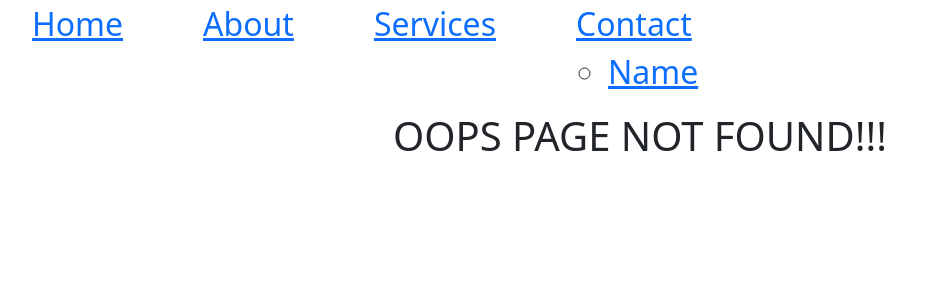
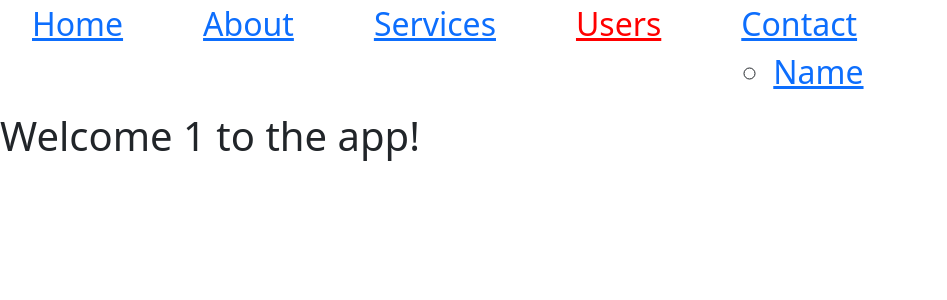
Before and after one commit to karan-verma108/ReactJs2024, a React (Create React App) app: page /users/1 in a window 1280 px wide. Before the commit this address had no page. Shown: the top 300 px of the page, without its empty margins (0-947 px from the left). Built offline with nearby package versions, Linux system fonts and the light colour scheme.

Commit message:
useparams hook

```diff
--- a/src/ReactRouter/App.jsx
+++ b/src/ReactRouter/App.jsx
@@ -7,6 +7,7 @@ import Name from "./Name";
 import ErrorPage from "./ErrorPage";
 import Navbar from "./Navbar";
 import Services from "./Services";
+import User from "./User";
 
 const App = () => {
     return (
@@ -17,7 +18,8 @@ const App = () => {
                 <Route path="/about" element={<About />} />
                 <Route path="/contact" element={<Contact />} />
                 <Route path="/contact/name" element={<Name title='WWE' />} />
-                <Route path="/services" element={<Services title='Service' />}/>
+                <Route path="/services" element={<Services title='Service' />} />
+                <Route path="/users/:fname" element={<User />} />
                 <Route path="*" element={<ErrorPage />} />
             </Routes>
         </>
--- a/src/ReactRouter/Navbar.jsx
+++ b/src/ReactRouter/Navbar.jsx
@@ -8,6 +8,7 @@ const Navbar = () => {
             <li> <NavLink to='/'>Home</NavLink></li>
             <li> <NavLink to='/about'>About</NavLink></li>
             <li> <NavLink to='/services'>Services</NavLink></li>
+            <li> <NavLink to='/users'>Users</NavLink></li>
             <li> <NavLink to='/contact'>Contact </NavLink>
                 <ul>
                     <li> <NavLink to='/contact/name'>Name</NavLink></li>
--- /dev/null
+++ b/src/ReactRouter/User.jsx
@@ -0,0 +1,14 @@
+import React from "react";
+import { useParams } from "react-router-dom";
+
+const User = () => {
+    const { fname, lname } = useParams();
+
+    return (
+        <>
+            <h1>Welcome {fname} {lname} to the app! </h1>
+        </>
+    )
+}
+
+export default User;
```
